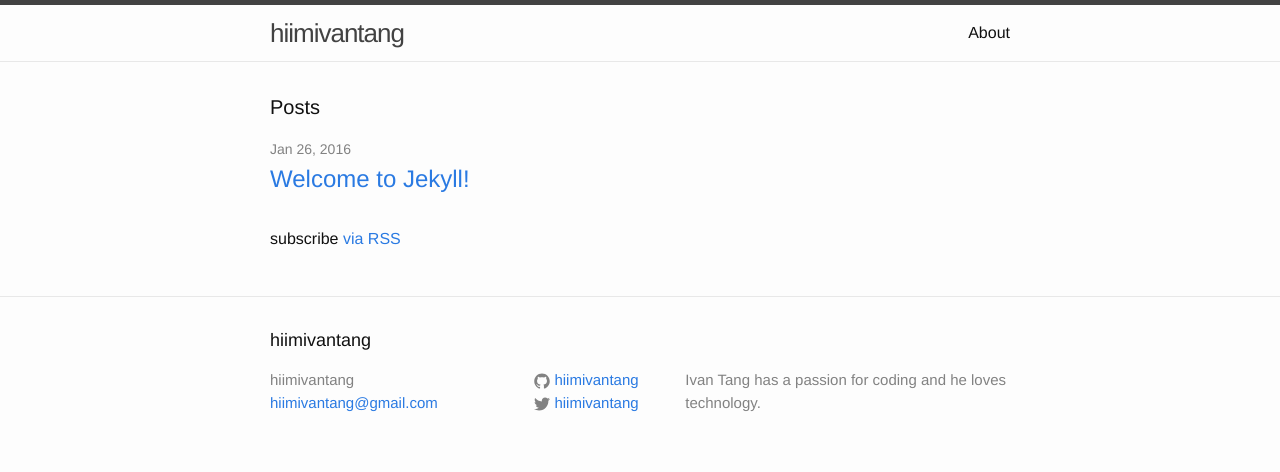
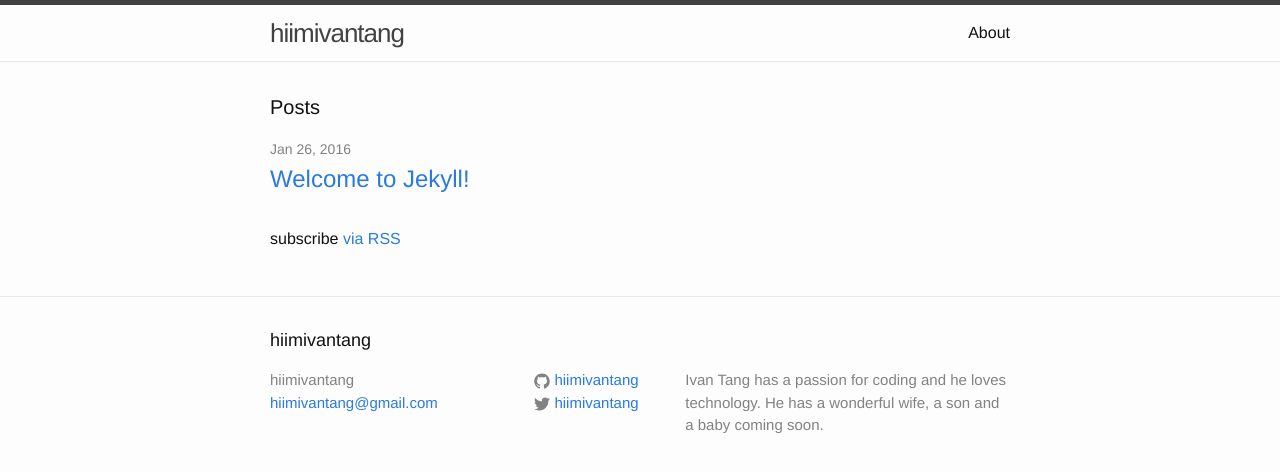
Before and after one commit to hiimivantang/hiimivantang.github.io, a Jekyll site: the page built from index.html, in a window 1280 px wide. Shown: the top 472 px of the page. Built offline with Jekyll 4.4.1, drawn with Linux system fonts in a browser that asks for light colours.

Commit message:
update config

```diff
--- a/_config.yml
+++ b/_config.yml
@@ -2,7 +2,7 @@
 title: hiimivantang
 email: hiimivantang@gmail.com
 description: > # this means to ignore newlines until "baseurl:"
-  Ivan Tang has a passion for coding and he loves technology.
+  Ivan Tang has a passion for coding and he loves technology. He has a wonderful wife, a son and a baby coming soon.
 baseurl: "" # the subpath of your site, e.g. /blog/
 url: "http://yourdomain.com" # the base hostname & protocol for your site
 twitter_username: hiimivantang
```
Also changed, not shown: Gemfile.lock.
